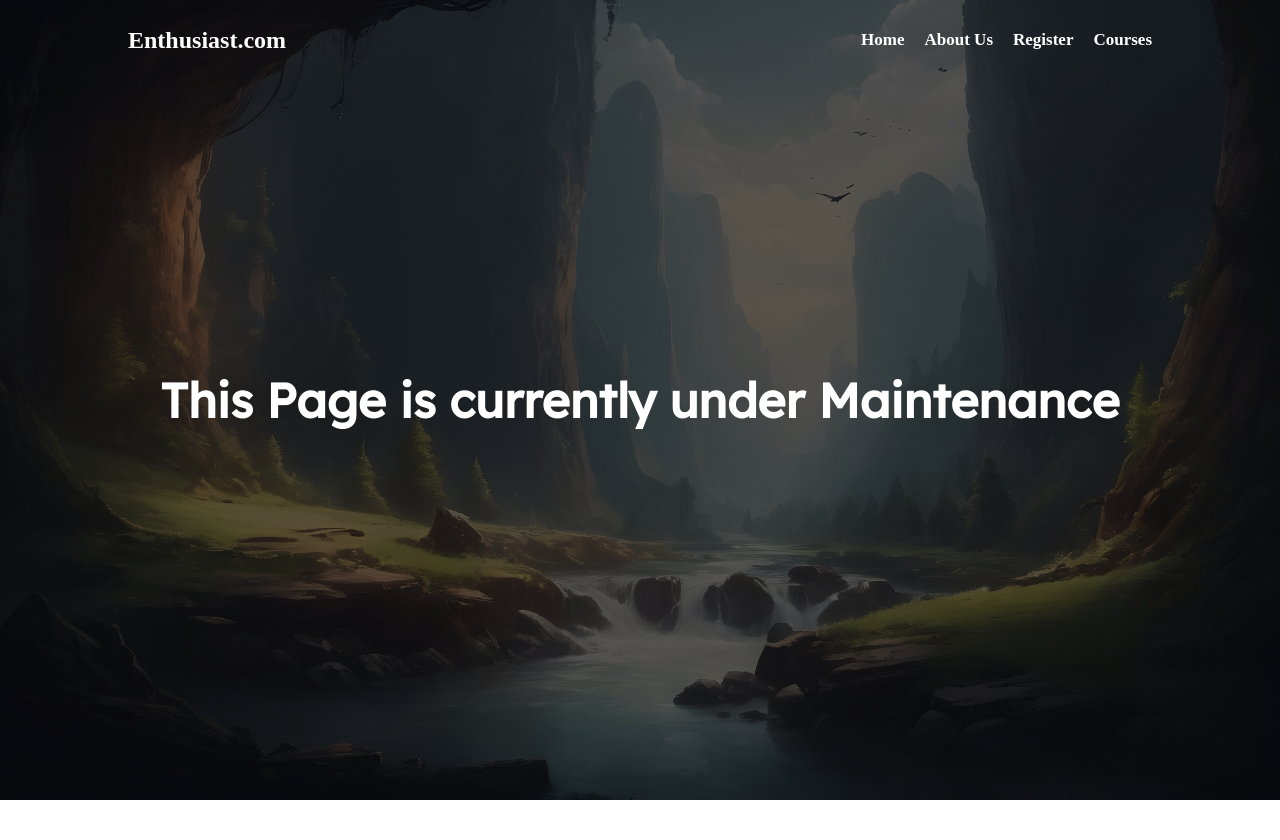
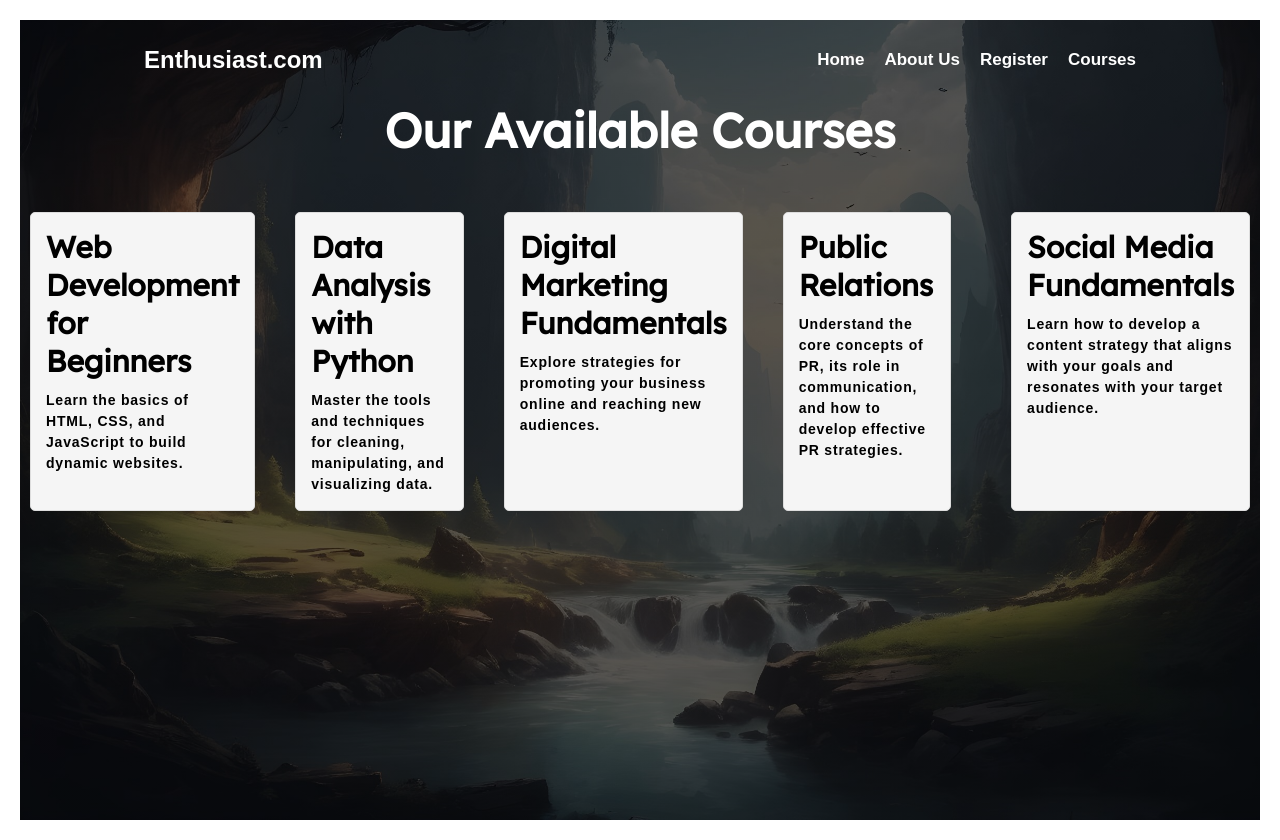
Before and after one commit to GargSaksham/Web_Technologies_Assignment_1, a plain HTML site: page course.html in a window 1280 px wide. Before the commit the page ends 800 px from the top, so only its background shows below. Drawn offline with Linux system fonts and the light colour scheme.

Commit message:
Update course.html

```diff
--- a/course.html
+++ b/course.html
@@ -21,6 +21,42 @@
           ),
           url("Image/img_6.jpg");
       }
+      body {
+        font-family: sans-serif;
+        margin: 0;
+        padding: 20px;
+      }
+
+      h1 {
+        text-align: center;
+        margin-bottom: 20px;
+      }
+
+      .courses {
+        display: flex;
+        flex-wrap: wrap;
+        list-style: none;
+        margin: 0;
+        padding: 0;
+      }
+
+      .courses li {
+        width: 30%;
+        margin: 10px;
+        padding: 15px;
+        border: 1px solid #ddd;
+        border-radius: 5px;
+        background-color: #f5f5f5;
+      }
+
+      .courses li h2 {
+        margin-bottom: 10px;
+      }
+
+      .courses li p {
+        font-size: 14px;
+        line-height: 1.5;
+      }
     </style>
   </head>
   <body>
@@ -38,9 +74,49 @@
           </ul>
         </nav>
       </div>
-      <main>
-        <h1 style="color: white">This Page is currently under Maintenance</h1>
-      </main>
+      <h1 style="color: white">Our Available Courses</h1>
+      <br /><br />
+      <section class="courses">
+        <ul>
+          <li>
+            <h2>Web Development for Beginners</h2>
+            <p>
+              Learn the basics of HTML, CSS, and JavaScript to build dynamic
+              websites.
+            </p>
+          </li>
+          <li>
+            <h2>Data Analysis with Python</h2>
+            <p>
+              Master the tools and techniques for cleaning, manipulating, and
+              visualizing data.
+            </p>
+          </li>
+          <li>
+            <h2>Digital Marketing Fundamentals</h2>
+            <p>
+              Explore strategies for promoting your business online and reaching
+              new audiences.
+            </p>
+          </li>
+          <li>
+            <h2>Public Relations</h2>
+            <p>
+              Understand the core concepts of PR, its role in communication, and
+              how to develop effective PR strategies.
+            </p>
+          </li>
+          <br />
+          <li>
+            <h2>Social Media Fundamentals</h2>
+            <p>
+              Learn how to develop a content strategy that aligns with your
+              goals and resonates with your target audience.
+            </p>
+            <br />
+          </li>
+        </ul>
+      </section>
     </header>
   </body>
 </html>
```
